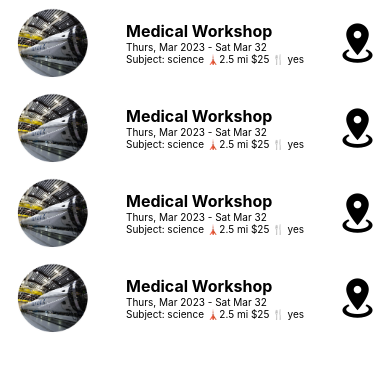
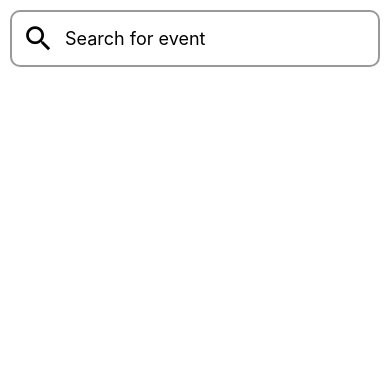
Before and after one commit to STEM-E-Youth-Career-Development-Program/map-app, a React Native app: screen / in a window 390 px wide. Shown: the top 370 px of the page. Built offline with nearby package versions, Linux system fonts and the light colour scheme.

Commit message:
Built the search bar component

```diff
--- a/App.js
+++ b/App.js
@@ -4,7 +4,12 @@ import CreateEventScreen from './app/screens/CreateEventScreen';
 import Screen from './app/components/Screen';
 import SubmitButton from './app/components/SubmitButton';
 import EventListScreen from './app/screens/EventListScreen';
+import SearchBar from './app/components/SearchBar';
 
 export default function App() {
-  return <EventListScreen />;
+  return (
+    <Screen>
+      <SearchBar />
+    </Screen>
+  );
 }
--- /dev/null
+++ b/app/components/SearchBar.js
@@ -0,0 +1,49 @@
+import React, { useRef } from 'react';
+import {
+  View,
+  StyleSheet,
+  TextInput,
+  TouchableWithoutFeedback,
+} from 'react-native';
+import { MaterialCommunityIcons } from '@expo/vector-icons';
+
+function SearchBar(props) {
+  const searchRef = useRef(null);
+
+  return (
+    <View style={styles.container}>
+      <TouchableWithoutFeedback onPress={() => searchRef.current.focus()}>
+        <MaterialCommunityIcons name="magnify" size={33} />
+      </TouchableWithoutFeedback>
+      <View style={styles.textInputContainer}>
+        <TextInput
+          style={styles.textInput}
+          ref={searchRef}
+          placeholder="Search for event"
+        />
+      </View>
+    </View>
+  );
+}
+
+export default SearchBar;
+
+const styles = StyleSheet.create({
+  container: {
+    alignItems: 'center',
+    display: 'flex',
+    borderColor: '#999',
+    borderWidth: 2,
+    borderRadius: 10,
+    flexDirection: 'row',
+    marginVertical: 10,
+    padding: 10,
+  },
+  textInput: {
+    fontSize: 18,
+    marginLeft: 10,
+  },
+  textInputContainer: {
+    width: '100%',
+  },
+});
--- a/package.json
+++ b/package.json
@@ -14,7 +14,7 @@
     "expo-status-bar": "~1.4.2",
     "formik": "^2.2.9",
     "react": "18.1.0",
-    "react-native": "0.70.5",
+    "react-native": "0.70.8",
     "yup": "^1.0.2"
   },
   "devDependencies": {
```
Also changed, not shown: 1 other file (tests, documents, lock files or other folders).
